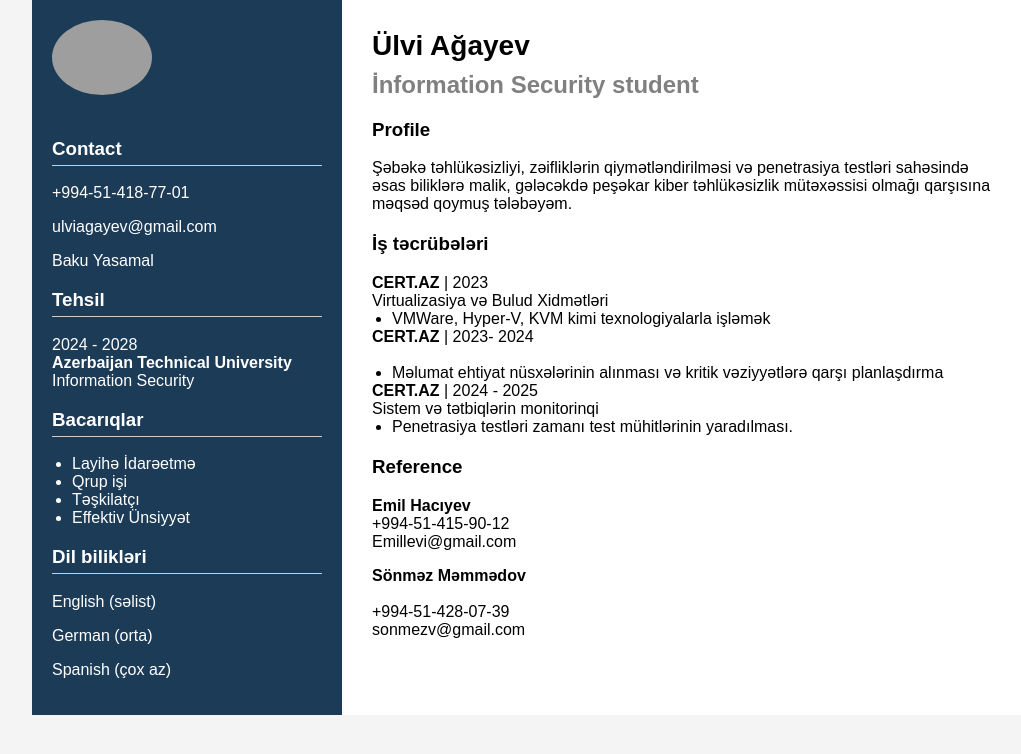
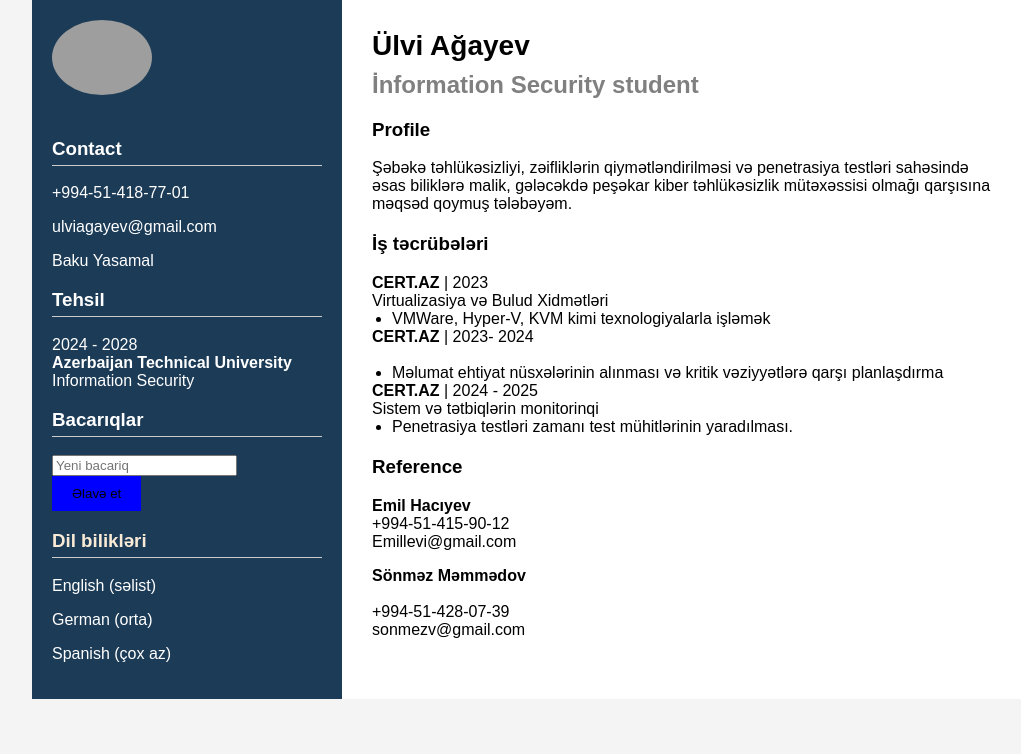
Before and after one commit to anonymous-debug/cv, a plain HTML site: page index.html in a window 1280 px wide. Shown: the whole page, without its empty margins (108-1129 px from the left). Drawn offline with Linux system fonts and the light colour scheme; grey boxes are pictures that could not be loaded.

Commit message:
add javascript

```diff
--- /dev/null
+++ b/app.js
@@ -0,0 +1,17 @@
+function addTask() {
+    const input = document.getElementById("taskInput");
+    const taskText = input.value.trim();
+
+    if (taskText === "") return;
+
+    const li = document.createElement("li");
+    li.textContent = taskText;
+
+    const btn = document.createElement("button");
+    btn.textContent = "Sil";
+    btn.onclick = () => li.remove();
+
+    li.appendChild(btn);
+    document.getElementById("taskList").appendChild(li);
+    input.value = "";
+  }
--- a/index.html
+++ b/index.html
@@ -4,6 +4,7 @@
   <meta charset="UTF-8">
   <title>MyCV</title>
   <link rel="stylesheet" href="style.css"  >
+
 </head>
 <body>
   <div class="container">
@@ -23,23 +24,23 @@
       </div>
       <div class="skills">
         <h3>Bacarıqlar</h3>
-        <ul>
-          <li>Layihə İdarəetmə</li>
-          <li>Qrup işi</li>
-          <li>Təşkilatçı</li>
-          <li>Effektiv Ünsiyyət</li>
+        <input type="text" id="taskInput" placeholder="Yeni bacariq">
+        <button onclick="addTask()" id="btn">Əlavə et</button>
 
-        </ul>
+        <ul id="taskList"></ul>
+
+
+
       </div>
       <div class="languages">
-        <h3>Dil bilikləri</h3>
+        <h3 id="lang-header">Dil bilikləri</h3>
         <p>English (səlist)</p>
         <p>German (orta)</p>
         <p>Spanish (çox az)</p>
       </div>
     </aside>
     <main class="content">
-      <h1><span class="bold">Ülvi</span> Ağayev</h1>
+      <h1 class="my-name"><span class="bold">Ülvi</span> Ağayev</h1>
       <h2>İnformation Security student </h2>
       <section class="profile">
         <h3>Profile</h3>
@@ -77,5 +78,8 @@
       </section>
     </main>
   </div>
+
+  <script src="app.js"></script>
+
 </body>
 </html>
--- a/style.css
+++ b/style.css
@@ -10,6 +10,32 @@ body {
     margin: 0 auto;
     background: white;
   }
+
+  #btn {
+    background-color: blue;
+    /* color: white
+    ; */
+    color: black;
+    padding: 10px 20px;
+    border: none;
+    cursor: pointer;
+  }
+
+  #btn:hover {
+    background-color: darkblue;
+  }
+
+
+  #lang-header{
+    color: antiquewhite;
+
+  }
+
+  #lang-header:hover{
+    color: blue;
+  }
+
+
 
   .sidebar {
     width: 30%;
```
